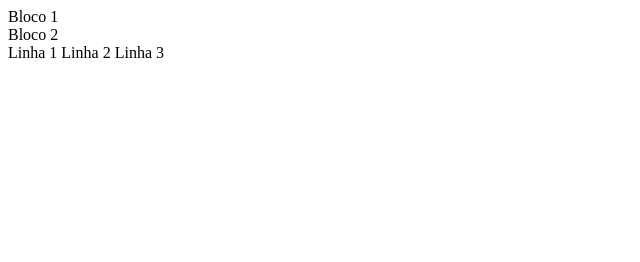
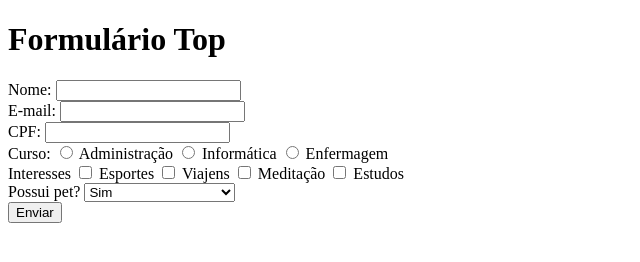
Before and after one commit to P-Henri060/meuprimeirorepositorio, a plain HTML site: page index.html in a window 1280 px wide. Shown: the whole page, without its empty margins (0-640 px from the left). Drawn offline with Linux system fonts and the light colour scheme.

Commit message:
Add files via upload

```diff
--- a/index.html
+++ b/index.html
@@ -1,15 +1,52 @@
 <!DOCTYPE html>
 <html lang="en">
+
 <head>
     <meta charset="UTF-8">
     <meta name="viewport" content="width=device-width, initial-scale=1.0">
-    <title>Div e Span</title>
+    <title>Formulário</title>
 </head>
+
 <body>
-  <div>Bloco 1</div>
-  <div>Bloco 2</div>
-  <span>Linha 1</span>
-  <span>Linha 2</span>
-  <span>Linha 3</span>
+    <h1>Formulário Top</h1>
+    <form action="">
+        <div>
+            <label>Nome:</label>
+            <input type="text">
+        </div>
+        <div>
+            <label>E-mail:</label>
+            <input type="email">
+        </div>
+        <div>
+            <label for="">CPF:</label>
+            <input type="number">
+        </div>
+        <div>
+            <label>Curso:</label>
+            <input type="radio" name="Curso"> Administração
+            <input type="radio" name="Curso"> Informática
+            <input type="radio" name="Curso"> Enfermagem
+        </div>
+        <div>
+            <label>Interesses</label>
+            <input type="checkbox" name=""> Esportes
+            <input type="checkbox" name="" id=""> Viajens
+            <input type="checkbox" name="" id=""> Meditação
+            <input type="checkbox" name="" id=""> Estudos
+        </div>
+        <div>
+            <label>Possui pet?</label>
+            <select name="" id="">
+                <option value="">Sim</option>
+                <option value="">Não</option>
+                <option value="">Prefiro não responder</option>
+            </select>
+        </div>
+        <div>
+            <button type="submit">Enviar</button>
+        </div>
+    </form>
 </body>
+
 </html>
```
